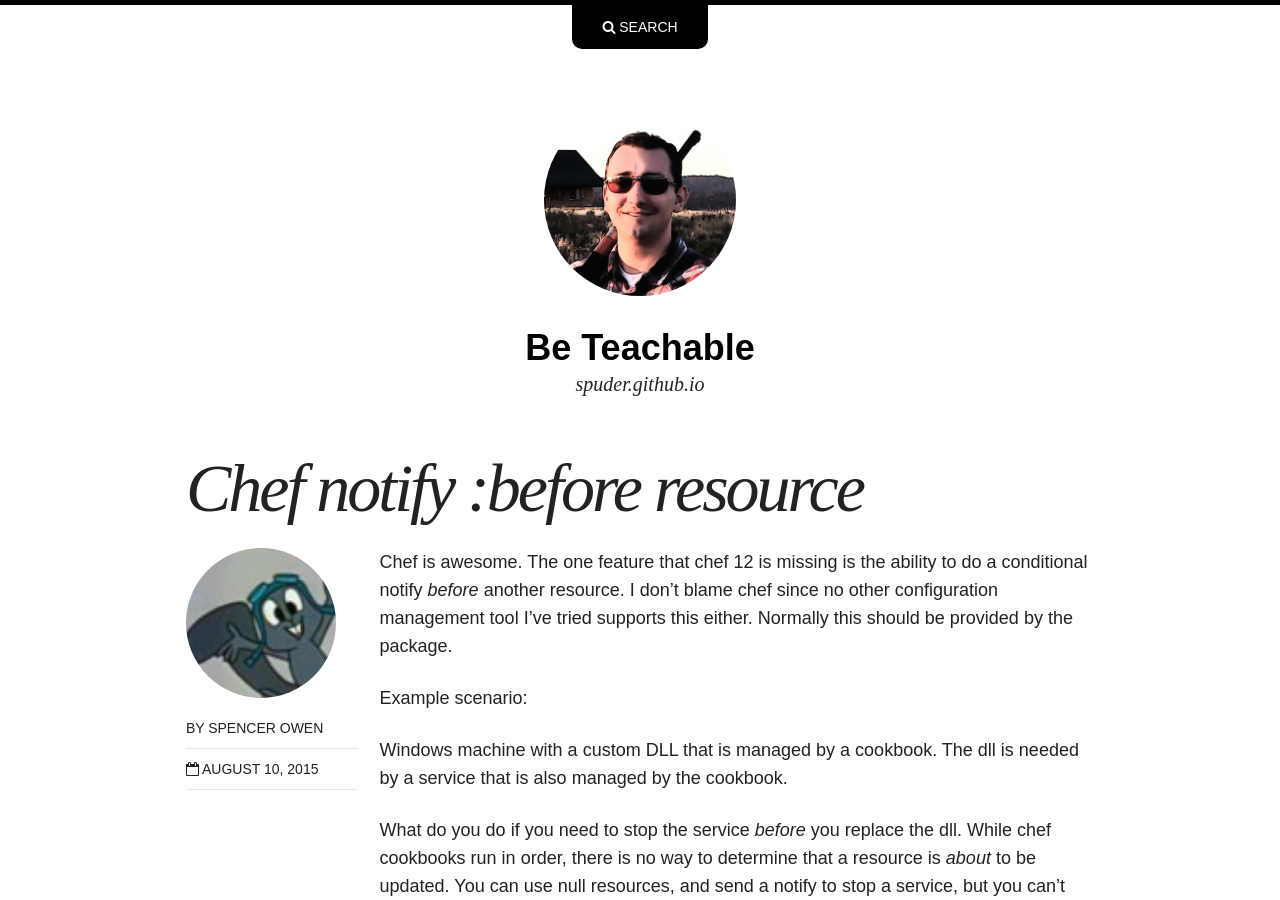
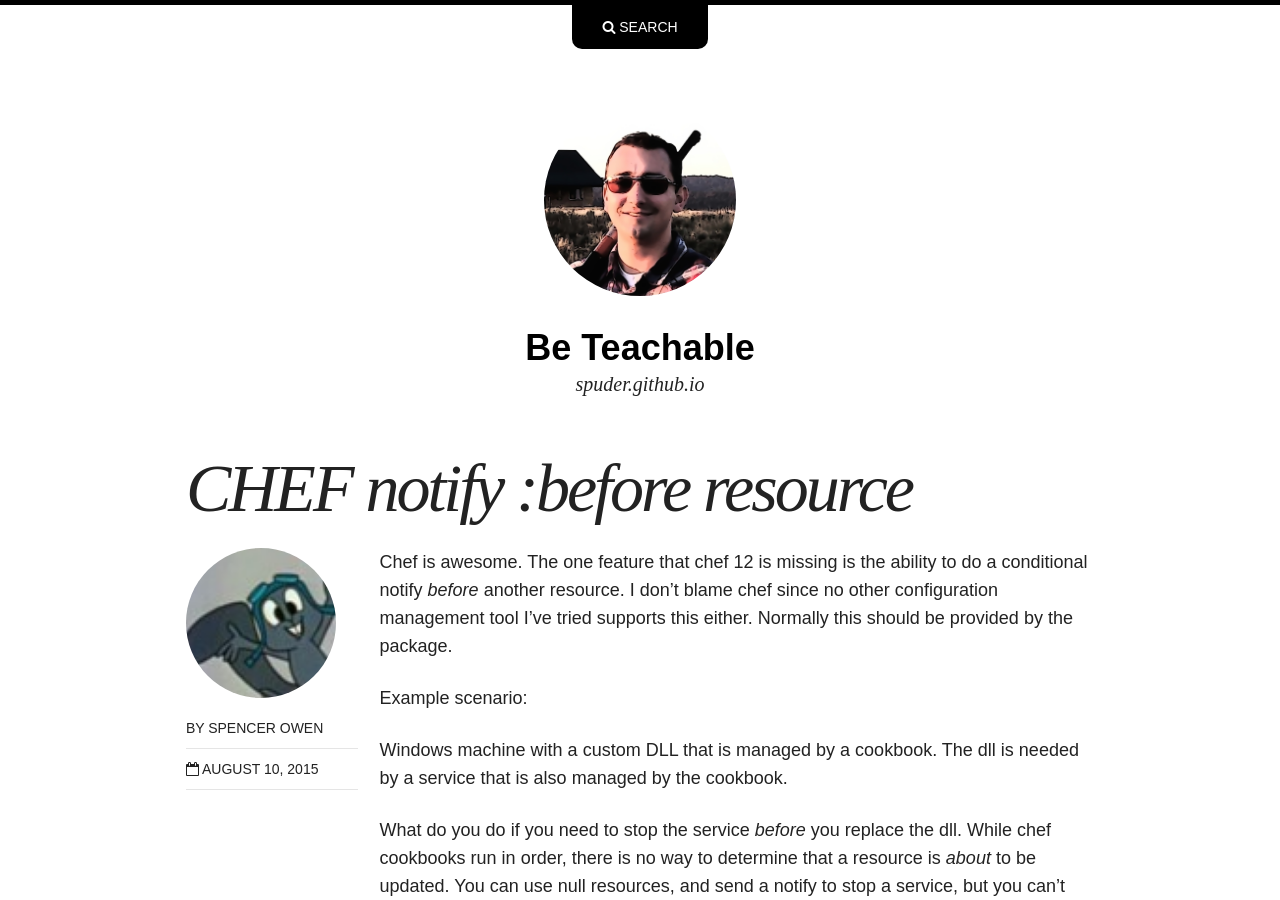
Before and after one commit to spuder/spuder.github.io, a Jekyll site: the page built from _posts/2015-08-08-chef-taste-tester-pattern.markdown, in a window 1280 px wide and 900 px high. Built offline with Jekyll 4.4.1, drawn with Linux system fonts in a browser that asks for light colours; nearby versions of some CDN libraries; Markdown is read by kramdown in place of the engine named in the settings.

Commit message:
Fixes capitalization

```diff
--- a/_posts/2015-08-08-chef-taste-tester-pattern.markdown
+++ b/_posts/2015-08-08-chef-taste-tester-pattern.markdown
@@ -1,6 +1,6 @@
 ---
 layout: post
-title:  "Chef notify :before resource"
+title:  "CHEF notify :before resource"
 date:   2015-08-10 13:30:00
 categories: chef design-pattern
 
```
